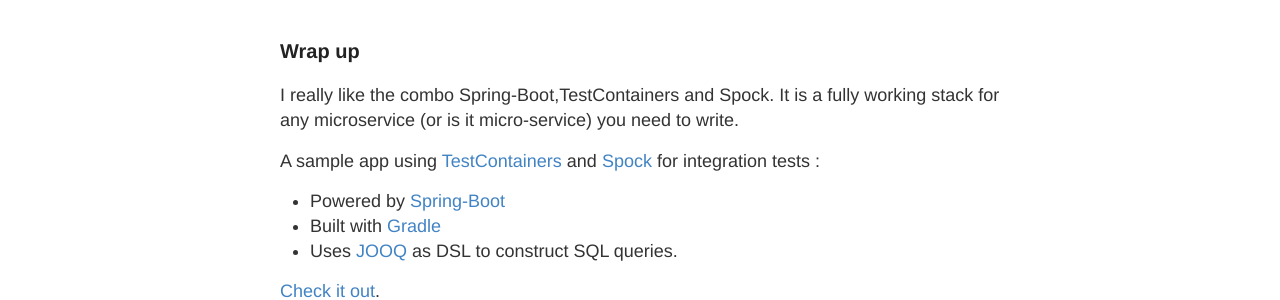
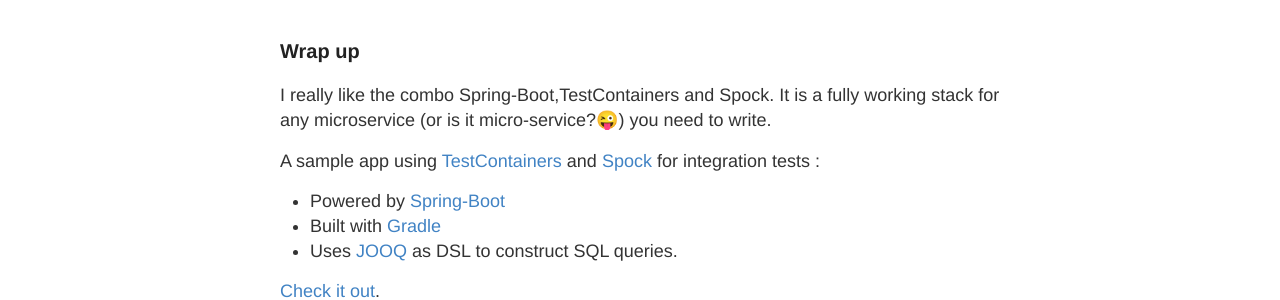
Before and after one commit to areguig/areguig.github.io, a Jekyll site: the page built from _posts/2017-03-31-test-springboot-apps-using-testContainers-and-spock.md, in a window 1280 px wide and 900 px high, scrolled down 4839 px. Shown: the part 351-651 px from the top of the window. Built offline with Jekyll 4.4.1, drawn with Linux system fonts in a browser that asks for light colours; comment, search, counter and statistics services are not loaded.

```diff
--- a/_posts/2017-03-31-test-springboot-apps-using-testContainers-and-spock.md
+++ b/_posts/2017-03-31-test-springboot-apps-using-testContainers-and-spock.md
@@ -125,7 +125,7 @@ Failing test details :
 
 ### Wrap up
 
-I really like the combo Spring-Boot,TestContainers and Spock. It is a fully working stack for any microservice (or is it micro-service) you need to write.
+I really like the combo Spring-Boot,TestContainers and Spock. It is a fully working stack for any microservice (or is it micro-service?😜) you need to write.
 
 A sample app using [TestContainers](https://www.testcontainers.org/) and [Spock](http://spockframework.org/) for integration tests :
 
```
